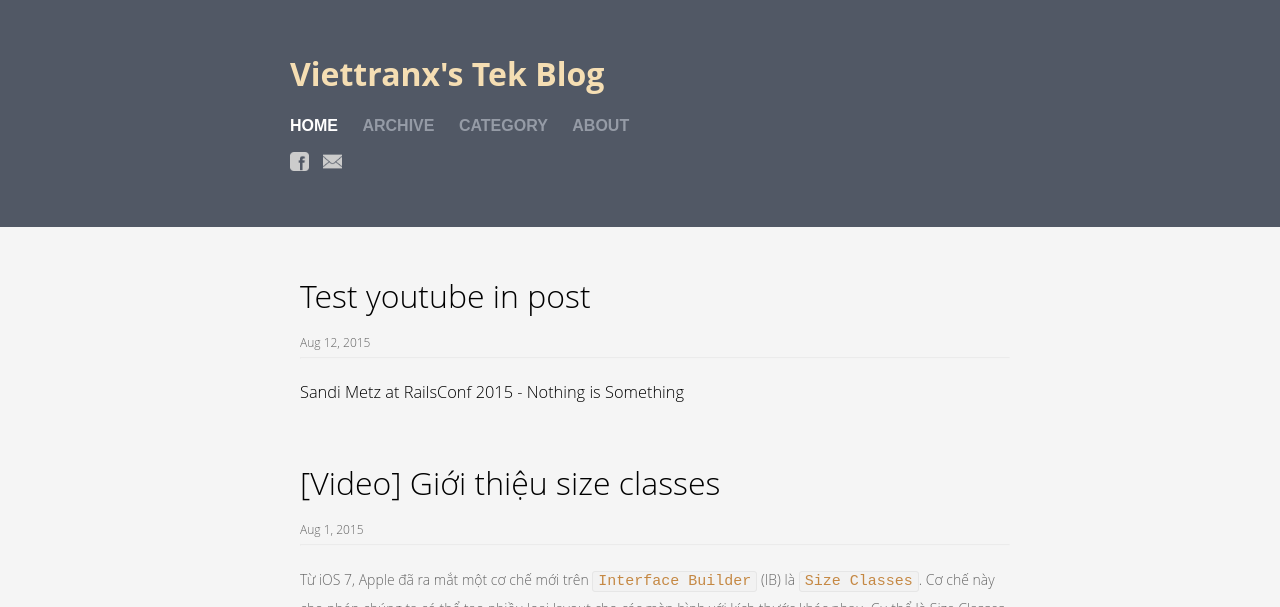
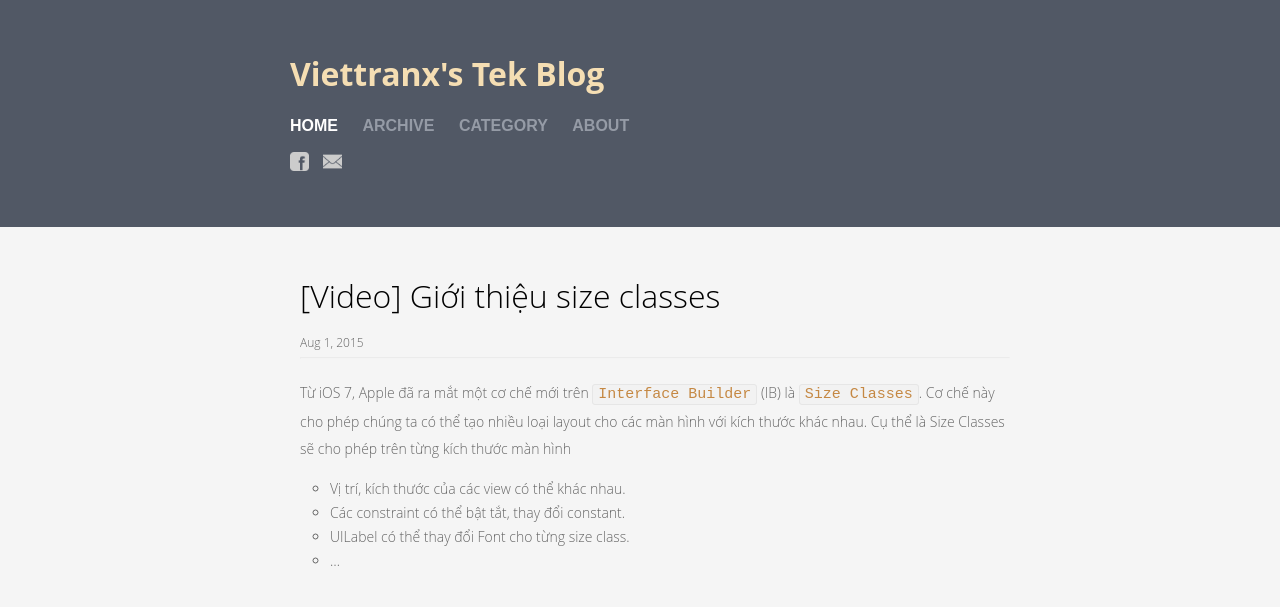
Before and after one commit to skylabvn/viettranx.github.io, a Jekyll site: the page built from index.html, in a window 1280 px wide and 900 px high, cut to the strip 0-607 px from the top of the window. Built offline with Jekyll 4.4.1, drawn with Linux system fonts in a browser that asks for light colours.

Commit message:
Update posts

```diff
--- a/_posts/2015-08-12-test-youtube-in-post.md
+++ /dev/null
@@ -1,25 +0,0 @@
----
-layout: post
-title:  "Test youtube in post"
-categories:
-tags:
----
-
-### [Sandi Metz at RailsConf 2015 - Nothing is Something](http://confreaks.tv/videos/railsconf2015-nothing-is-something){:target="_blank"}
-
-<br />
-
-<div class="youtube" id="29MAL8pJImQ"></div>
-
-<br />
-
-<!--more-->
-You must see this video, I transcribed the summary here in order to remember it. But, it make perfect sense after seen the conference.
-
-Summary:
-
-* If you're talking to nil, it's **something**. Use the Null Object Pattern. **Don't** check for nil.
-
-* Ware Inheritance, it's not for **sharing** behaviour. There's no such thing as **one** specialization. You must Isolate the thing that varies. Name the concept. Define the role. And them Inject the players.
-
-* Belive in Nothing. I don't want to write a condition, I want to send a message to an Object. It seems like nothing, but **Nothing it's always Something**.
```
Also changed, not shown: _posts/2015-08-01-Gioi-thieu-size-classes.md (renamed from _posts/2015-08-01-Gioi-thieu-size-classes.markdown, +1 -0 lines), _posts/2015-07-20-AutoLayout trên UIScrollView.md (renamed from _posts/2015-07-20-AutoLayout trên UIScrollView.markdown).
